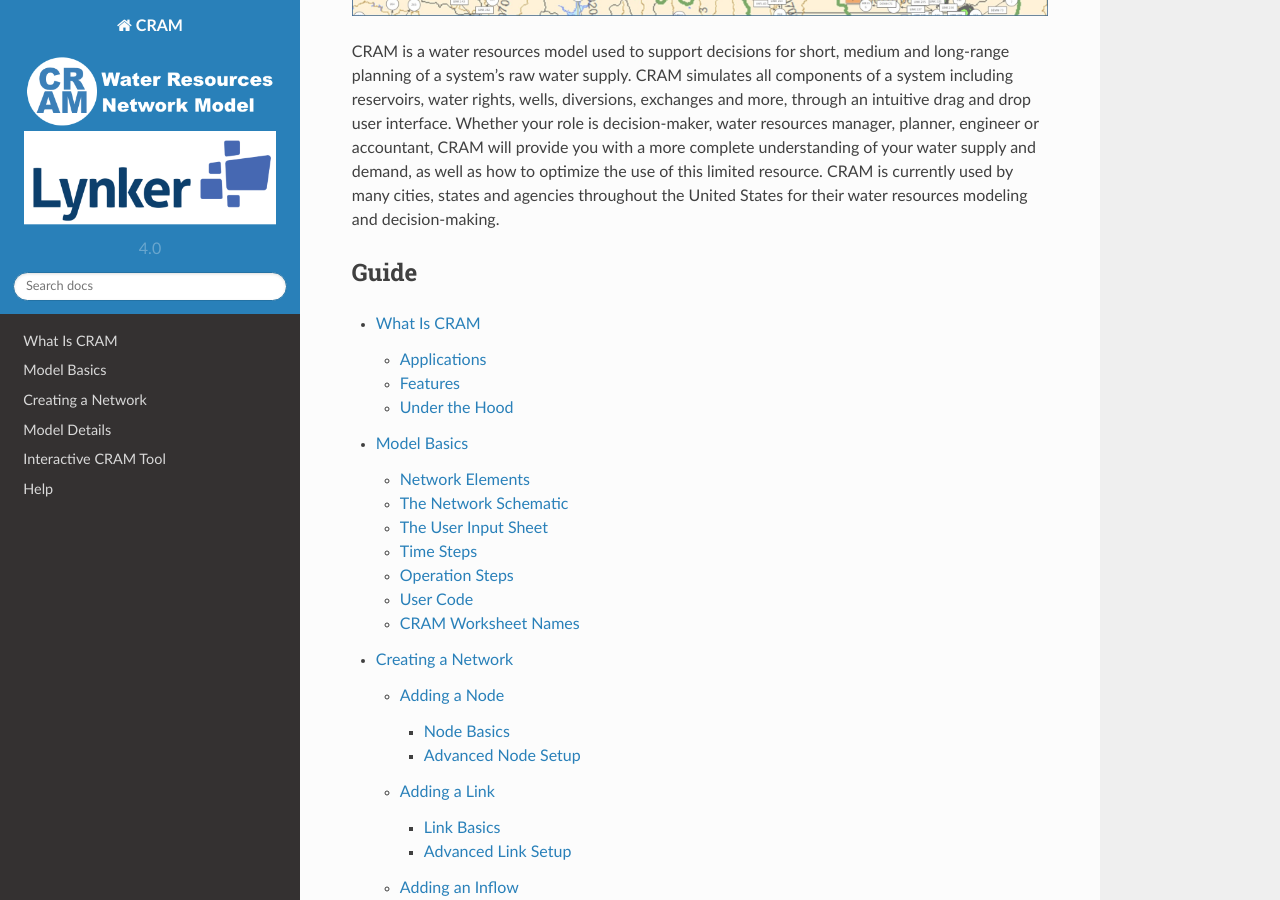
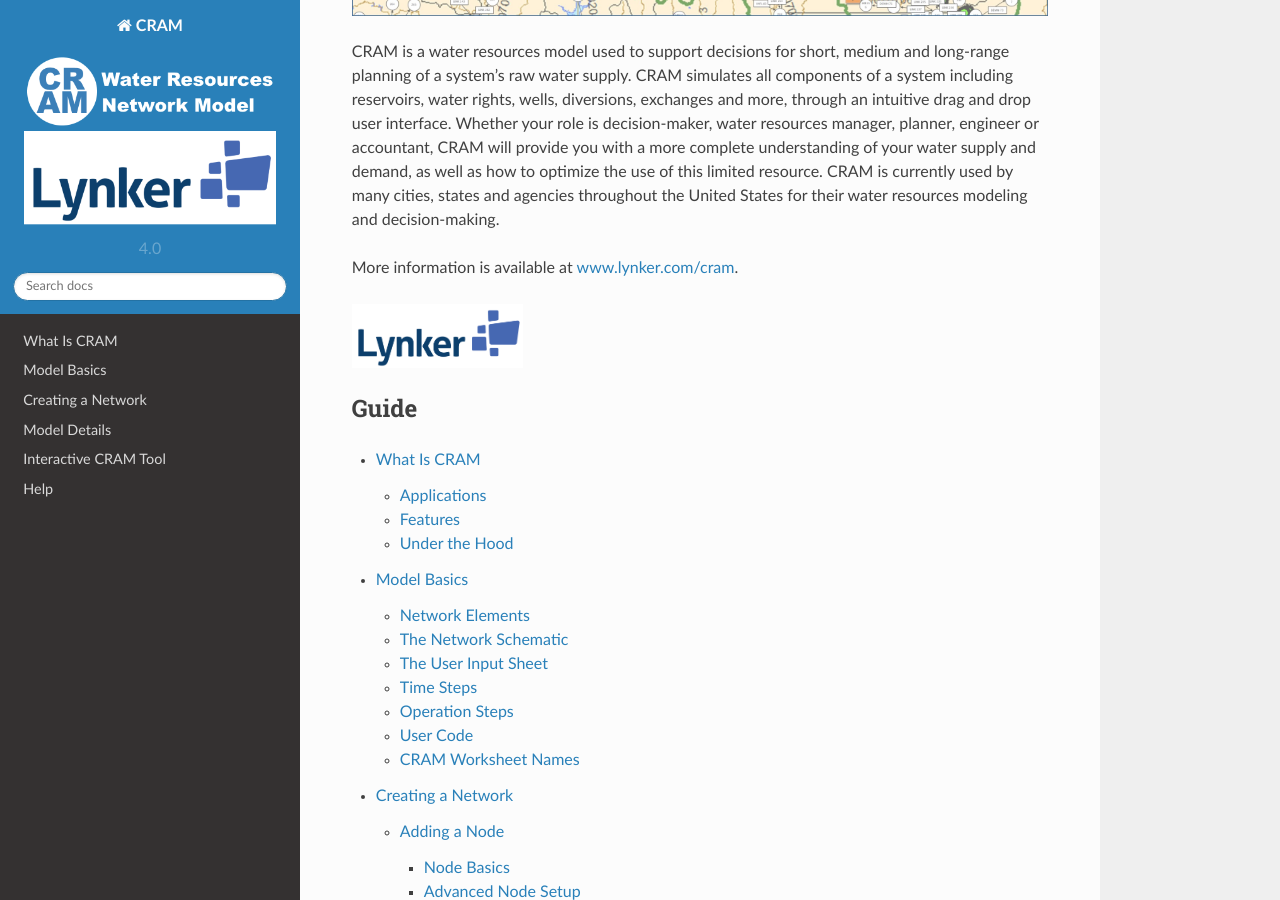
Before and after one commit to bszafranski/cram, a Sphinx documentation site: the page built from docs/index.rst, in a window 1280 px wide and 900 px high, scrolled down 328 px. Built offline with Sphinx 7.4.7 and the Read the Docs theme 2.0.0, drawn with Linux system fonts in a browser that asks for light colours.

Commit message:
updated lynker cram website information

```diff
--- a/docs/index.rst
+++ b/docs/index.rst
@@ -7,9 +7,16 @@
 CRAM Documentation
 ##################
 
-.. image:: /images/cram-header-40T.jpg
+.. image:: /images/cram-header-final.jpg
 
 CRAM is a water resources model used to support decisions for short, medium and long-range planning of a system’s raw water supply. CRAM simulates all components of a system including reservoirs, water rights, wells, diversions, exchanges and more, through an intuitive drag and drop user interface. Whether your role is decision-maker, water resources manager, planner, engineer or accountant, CRAM will provide you with a more complete understanding of your water supply and demand, as well as how to optimize the use of this limited resource. CRAM is currently used by many cities, states and agencies throughout the United States for their water resources modeling and decision-making.
+
+More information is available at `www.lynker.com/cram <https://www.lynker.com/cram/>`_.
+
+.. image:: /images/lynker.png
+   :scale: 20%
+   :alt: Lynker Logo
+   :target: https://www.lynker.com/
 
 Guide
 ^^^^^
```
Also changed, not shown: docs/images/cram-header-40T.jpg (deleted), docs/images/cram-header-final.jpg (added), docs/images/lynker-logo.jpg (deleted), 6 other files.
